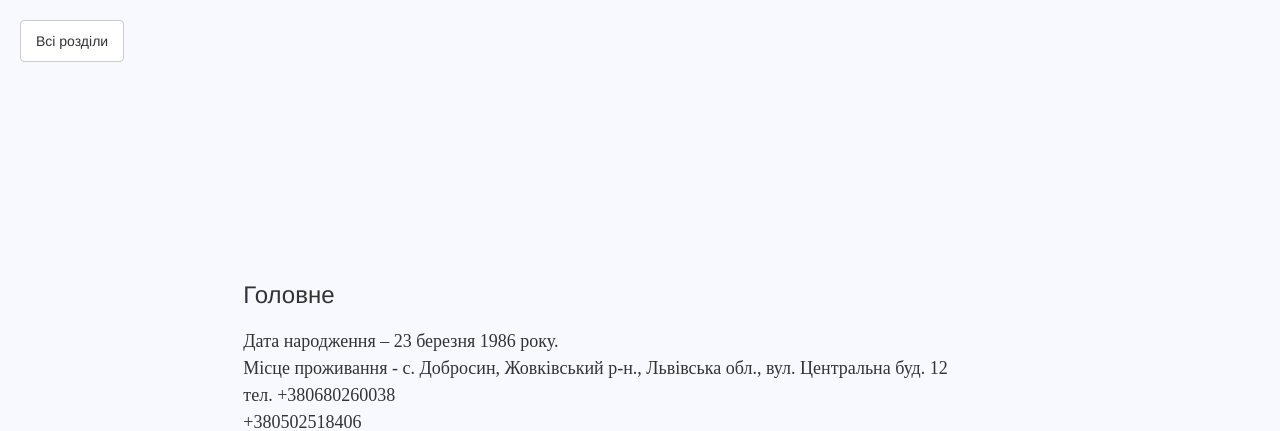
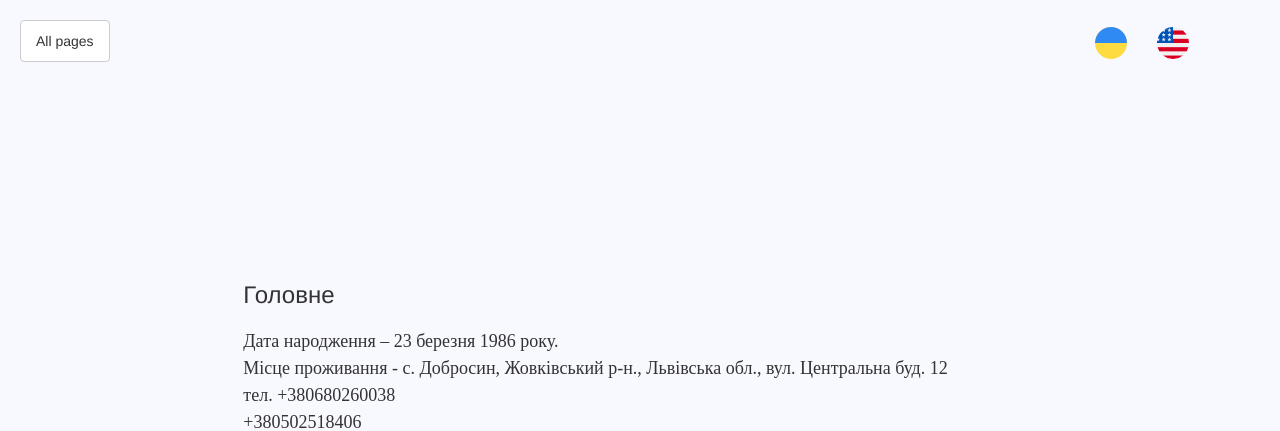
Before and after one commit to smolynets/mycv, a Django app: page / in a window 1280 px wide. Shown: the top 431 px of the page. Run offline with Django 3.2, Linux system fonts and the light colour scheme; some libraries are stand-ins or nearby versions.

Commit message:
add translate to title of main menu

```diff
--- a/cv/static/css/main.css
+++ b/cv/static/css/main.css
@@ -31,5 +31,14 @@ body {
 }
 
 .lang{
-	margin-top: 25px;
+	margin-top: 20px;
+	position: absolute;
+	right: 0;
 }
+
+input[type="button"] {
+      background: url('/static/img/united-states.png') no-repeat top;
+      width: 39px;
+      height: 40px;
+      border-color: #F8F8FF;
+}
--- a/cv/static/js/script.js
+++ b/cv/static/js/script.js
@@ -1,4 +1,16 @@
+function initLangSelector() {
+    $('button.initLangSelector').click(function(event){
+        var lan = $(this).val();
+        $.cookie('django_language', lan, {'path': '/', 'expires': 365});
+        location.reload(true);
+        return true;
+     });
+    }
+
+
 $(document).ready(function(){
+
+    initLangSelector()
 
 
 
@@ -62,4 +74,14 @@ $(document).ready(function(){
         lessArrow_right();
     })
 
+    function initLangSelector() {
+    $('button.initLangSelector').click(function(event){
+        var lan = $(this).val();
+        $.cookie('django_language', lan, {'path': '/', 'expires': 365});
+        location.reload(true);
+        return true;
+     });
+    }
+
+
 });
--- a/cv/templates/base.html
+++ b/cv/templates/base.html
@@ -1,10 +1,11 @@
+{% load i18n %}
 {% load static %}
 
 <!DOCTYPE html>
 <html lang='uk'>
 	<head>
   		<meta charset='UTF-8'/>
-    	<title>Тест</title>
+    	<title>Cv</title>
   		<meta name='description'
       		value=Тест />
       	<link rel="stylesheet" href="https://cdnjs.cloudflare.com/ajax/libs/font-awesome/4.7.0/css/font-awesome.min.css">
@@ -15,10 +16,10 @@
     <!-- end styles -->
     <body>
     	<div class='row sub-header'>
-            <div class='col-xs-9 menu-container'>
+            <div class='col-xs-6 menu-container'>
                 <ul class='nav nav-pills' role='tablist'>
                     <li role='presentation'>
-                        <a href='' class="btn btn-default more_buttom">Всі розділи</a>
+                        <a href='' class="btn btn-default more_buttom">{% trans 'All pages' %}</a>
                     </li>
                     <li role='presentation' class='menu-items hidden'>
                         <a href=''>Головна</a>
@@ -34,11 +35,21 @@
                     </li>
                 </ul>
             </div>
+            <div class="col-xs-2 lang">
+                <button class='initLangSelector btn btn-link' value='uk'>
+                    <!--<img src="http://kvitky.pp.ua/static/img/ukraine.png"/>-->
+                    <img src="/static/img/ukraine.png" alt='українська'/>
+                </button>
+                <button class='initLangSelector btn btn-link' value='en'>
+                    <img src="/static/img/united-states.png" alt='english'/>
+                </button>
+            </div>
         </div>
         {% block content %}{% endblock content %}
     </body>
     <!-- Javascripts Section -->
   	<script src='http://cdnjs.cloudflare.com/ajax/libs/jquery/2.1.1/jquery.js'></script>
+    <script src="https://cdnjs.cloudflare.com/ajax/libs/jquery-cookie/1.4.1/jquery.cookie.js"></script>
   	<script src='https://cdn.jsdelivr.net/bootstrap/3.3.0/js/bootstrap.min.js'></script>
     <script src="{% static 'js/script.js' %}"></script>
 </html>
--- a/cv_db/settings.py
+++ b/cv_db/settings.py
@@ -43,6 +43,7 @@ INSTALLED_APPS = [
 MIDDLEWARE = [
     'django.middleware.security.SecurityMiddleware',
     'django.contrib.sessions.middleware.SessionMiddleware',
+    'django.middleware.locale.LocaleMiddleware',
     'django.middleware.common.CommonMiddleware',
     'django.middleware.csrf.CsrfViewMiddleware',
     'django.contrib.auth.middleware.AuthenticationMiddleware',
@@ -104,7 +105,7 @@ AUTH_PASSWORD_VALIDATORS = [
 # Internationalization
 # https://docs.djangoproject.com/en/2.0/topics/i18n/
 
-LANGUAGE_CODE = 'en-us'
+LANGUAGE_CODE = 'uk'
 
 TIME_ZONE = 'UTC'
 
@@ -115,6 +116,7 @@ USE_L10N = True
 USE_TZ = True
 
 
+
 # Static files (CSS, JavaScript, Images)
 # https://docs.djangoproject.com/en/2.0/howto/static-files/
 
```
Also changed, not shown: cv/locale/en/LC_MESSAGES/django.po (added), cv/locale/uk/LC_MESSAGES/django.po (added), cv/static/img/ukraine.png (added), cv/static/img/united-states.png (added).
